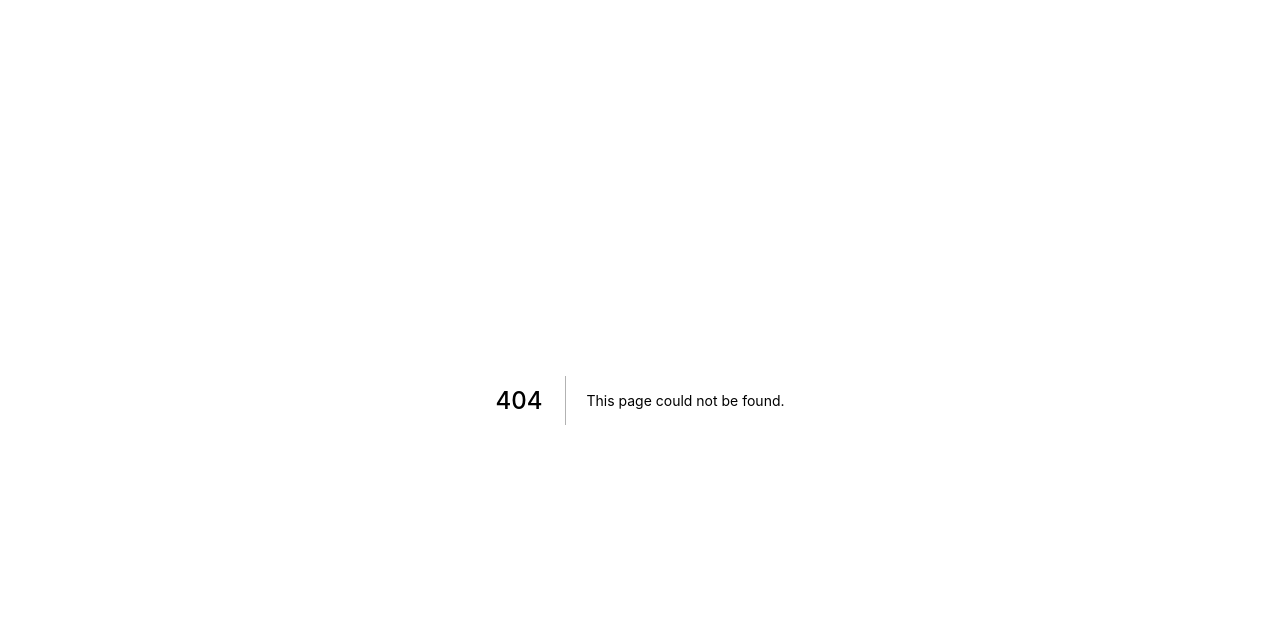
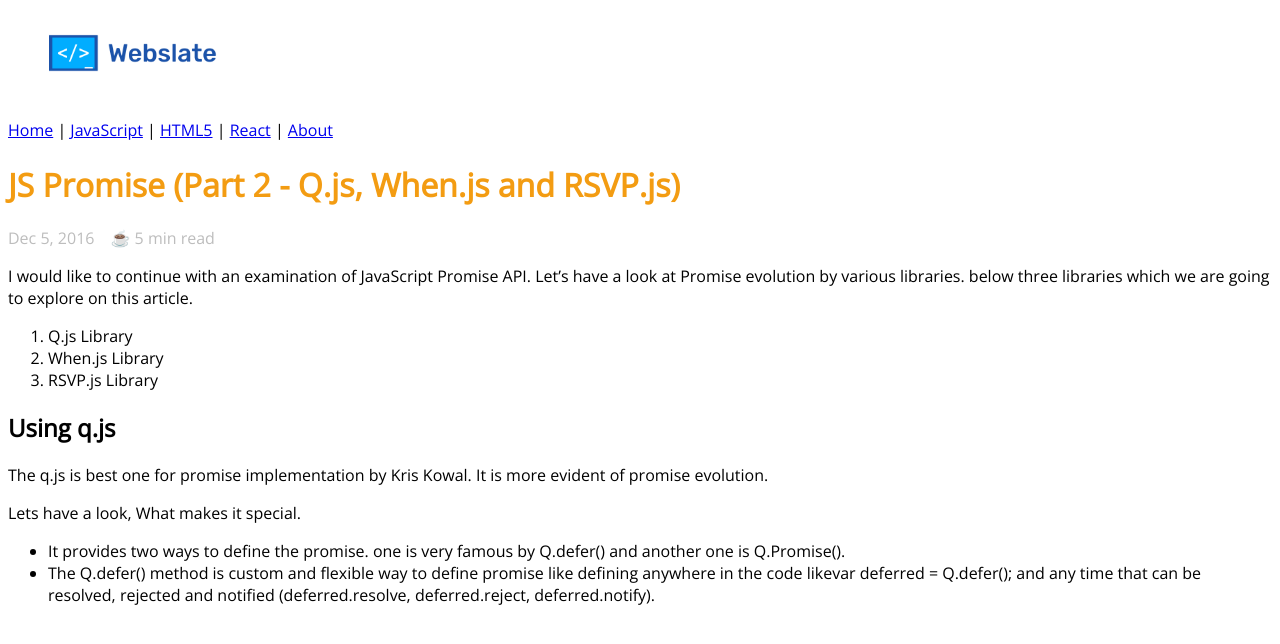
Before and after one commit to web-slate/webslate.io, a Next.js app in the folder src/: page /blogs/js/promises-part-2 in a window 1280 px wide. Before the commit this address had no page. Shown: the top 644 px of the page. Built offline with nearby package versions, Linux system fonts and the light colour scheme.

Commit message:
tech(blog/js): add promise part 2 intro

```diff
--- /dev/null
+++ b/src/pages/blogs/js/promises-part-2.mdx
@@ -0,0 +1,23 @@
+import Post from '../../../common/components/Blog/Post'
+
+export const meta = {
+  title: 'JS Promise (Part 2 - Q.js, When.js and RSVP.js)',
+  description: 'I would like to continue with an examination of JavaScript Promise API. Let’s have a look at Promise evolution by various libraries. below three libraries which we are going to explore on this article.',
+  date: 'Dec 5, 2016',
+  readTime: 5
+}
+
+export default ({ children }) => <Post meta={meta}>{children}</Post>;
+
+I would like to continue with an examination of JavaScript Promise API. Let’s have a look at Promise evolution by various libraries. below three libraries which we are going to explore on this article.
+1. Q.js Library
+1. When.js Library
+1. RSVP.js Library
+
+# Using q.js
+The q.js is best one for promise implementation by Kris Kowal. It is more evident of promise evolution.
+
+Lets have a look, What makes it special.
+
+* It provides two ways to define the promise. one is very famous by Q.defer() and another one is Q.Promise().
+* The Q.defer() method is custom and flexible way to define promise like defining anywhere in the code likevar deferred = Q.defer(); and any time that can be resolved, rejected and notified (deferred.resolve, deferred.reject, deferred.notify).
```
